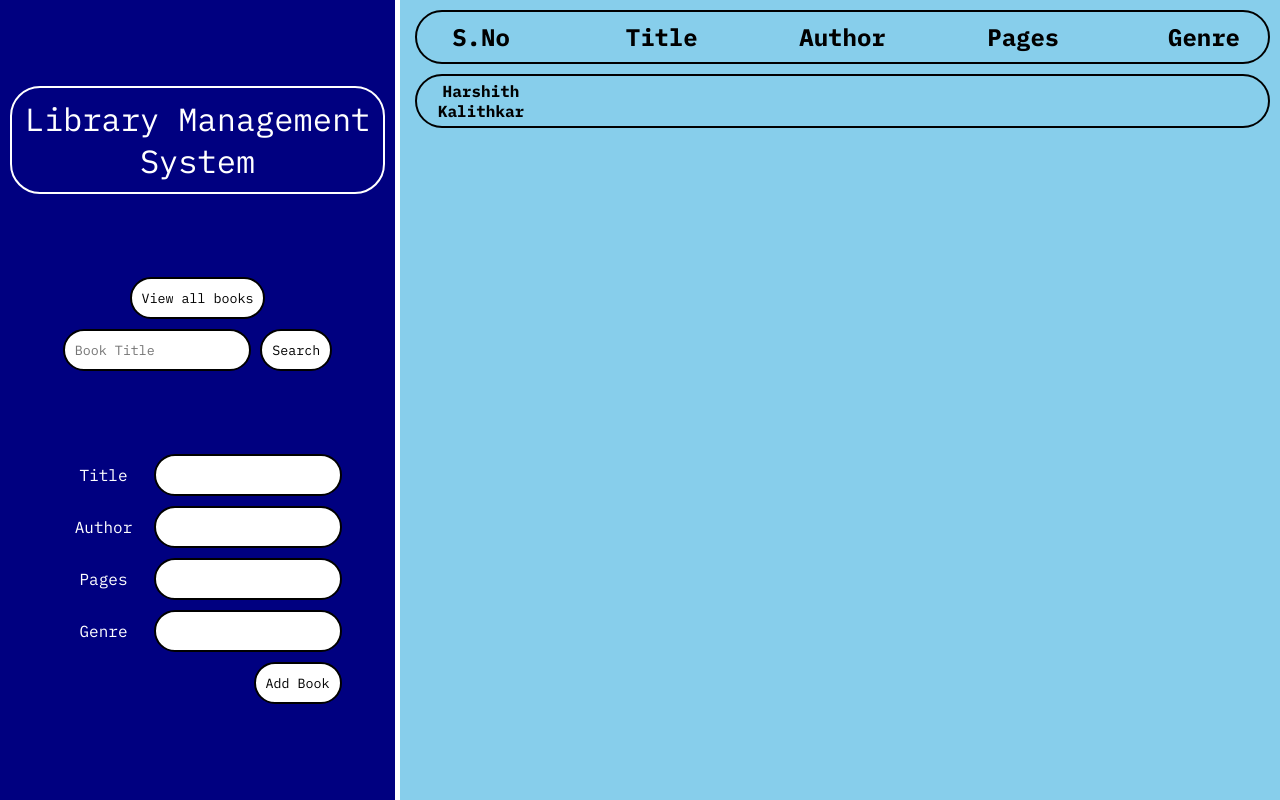
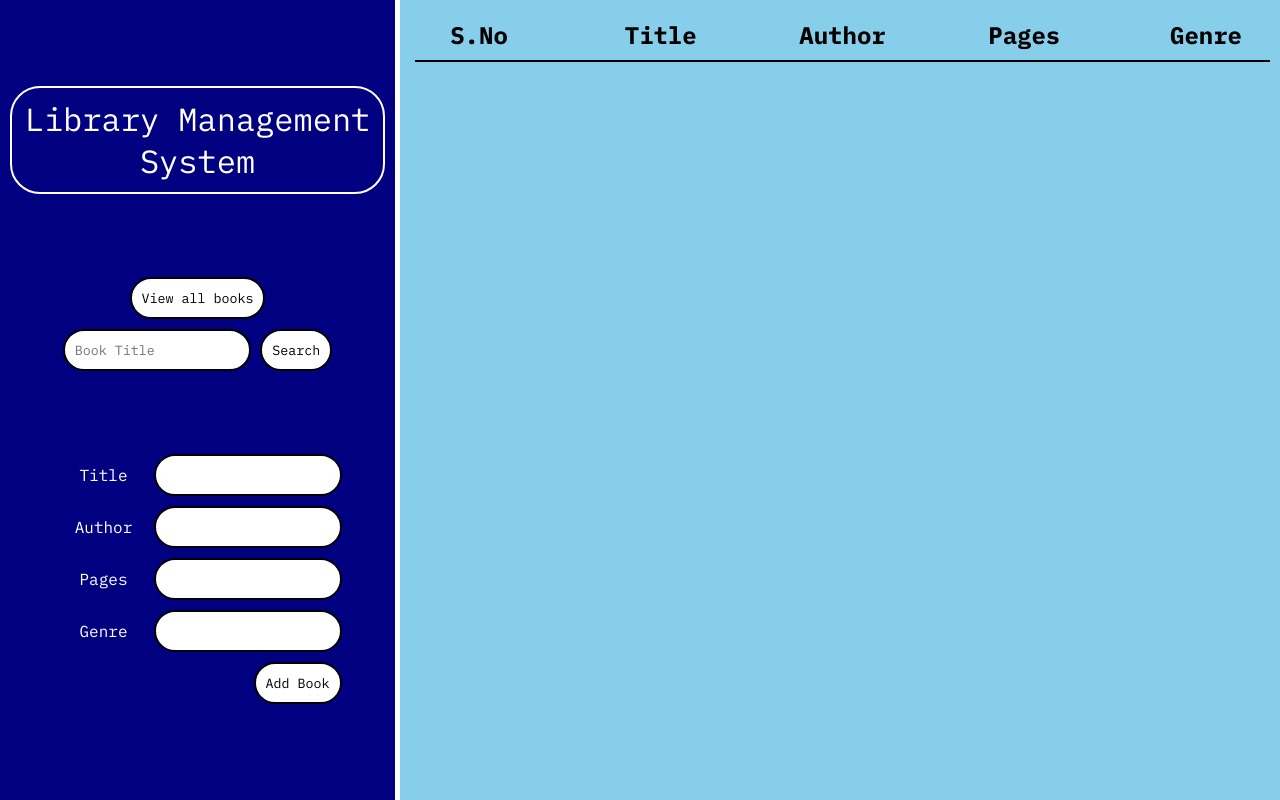
Before and after one commit to HKalithkar/Library_Management_System, a plain HTML site: page index.html in a window 1280 px wide. Drawn offline with Linux system fonts and the light colour scheme.

Commit message:
Second Commit

```diff
--- a/index.html
+++ b/index.html
@@ -60,9 +60,6 @@
                 <h2>Pages</h2>
                 <h2>Genre</h2>
             </div>
-            <div>
-                <p>Harshith Kalithkar</p>
-            </div>
         </div>
     </div>
 
--- a/style.css
+++ b/style.css
@@ -87,8 +87,7 @@ input {
 
 .main-container > div {
     margin-bottom: 10px;
-    border: 2px solid black;
-    border-radius: 30px;
+    border-bottom: 2px solid black;
     display: grid;
     grid-template-columns: repeat(5, 10vw);
     grid-template-rows: 50px;
```
